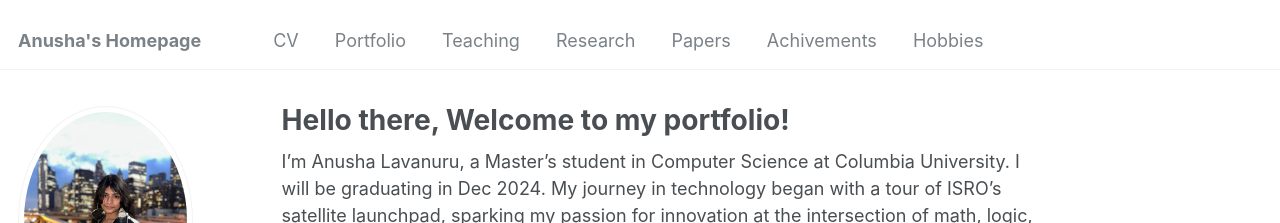
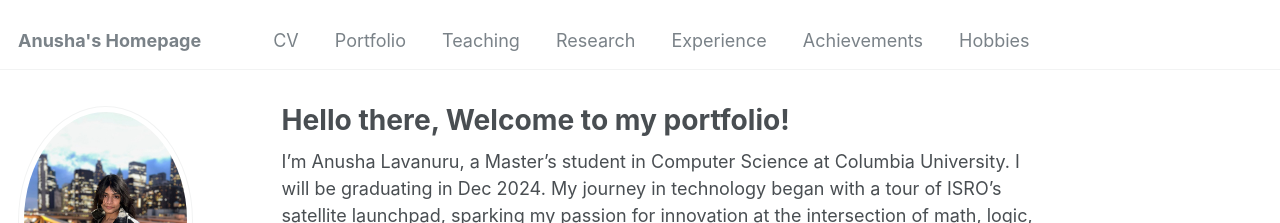
Before and after one commit to AnushaLavanuru5/AnushaL.github.io, a Jekyll site: the page built from _pages/about.md, in a window 1280 px wide. Shown: the top 223 px of the page. Built offline with Jekyll 4.4.1, drawn with Linux system fonts in a browser that asks for light colours.

Commit message:
Update navigation.yml

```diff
--- a/_data/navigation.yml
+++ b/_data/navigation.yml
@@ -17,10 +17,10 @@ main:
   - title: "Research"
     url: /research/
 
-  - title: "Papers"
-    url: /papers/
+  - title: "Experience"
+    url: /experience/
 
-  - title: "Achivements"
+  - title: "Achievements"
     url: /achivements/
 
   - title: "Hobbies"
```
